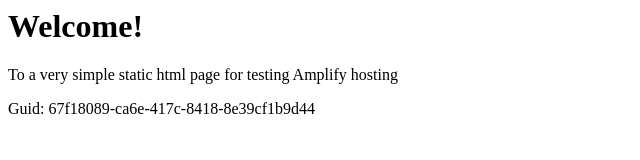
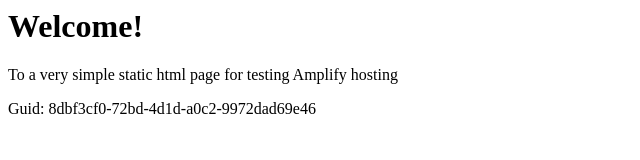
Before and after one commit to aws-aemilia-gru/Github-PR-Commit-Integration-Test-DoNotTouch-GitHubWebhookPushCanaryTest-v1-preprod-sa-east-1, a website: page src/index.html in a window 1280 px wide. Shown: the full height of the page, 0-640 px from the left. Drawn offline with Linux system fonts and the light colour scheme.

Commit message:
commit from integ tests

```diff
--- a/src/index.html
+++ b/src/index.html
@@ -12,6 +12,6 @@
 <body>
     <h1>Welcome!</h1>
     <p>To a very simple static html page for testing Amplify hosting</p>
-    <p>Guid: 67f18089-ca6e-417c-8418-8e39cf1b9d44</p></body>
+    <p>Guid: 8dbf3cf0-72bd-4d1d-a0c2-9972dad69e46</p></body>
 
 </html>
```
